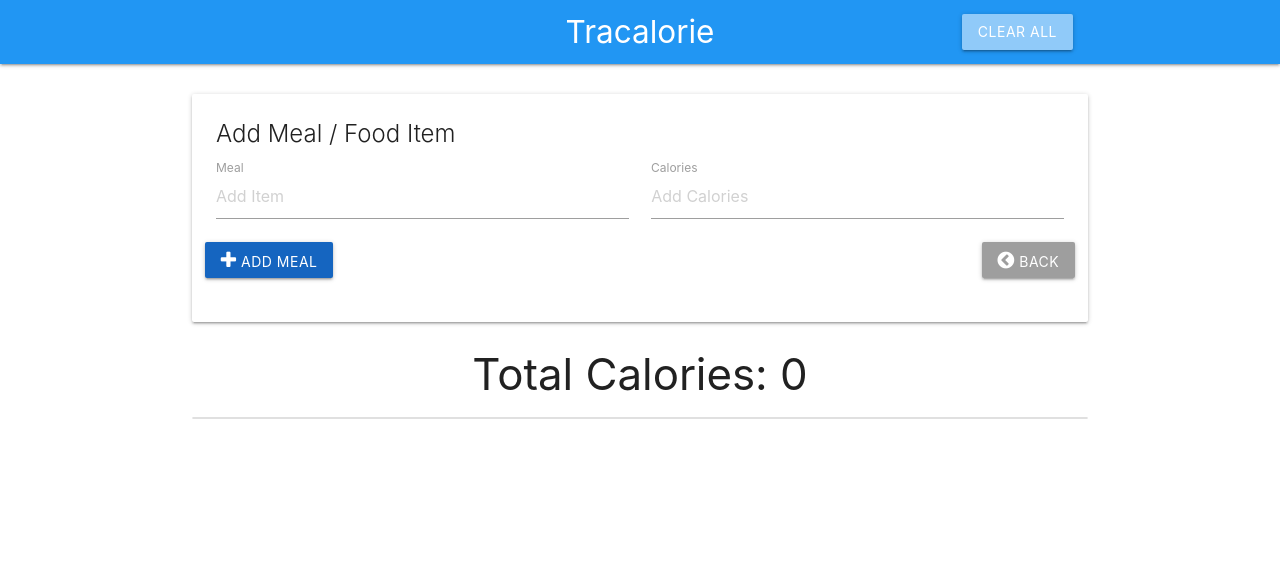
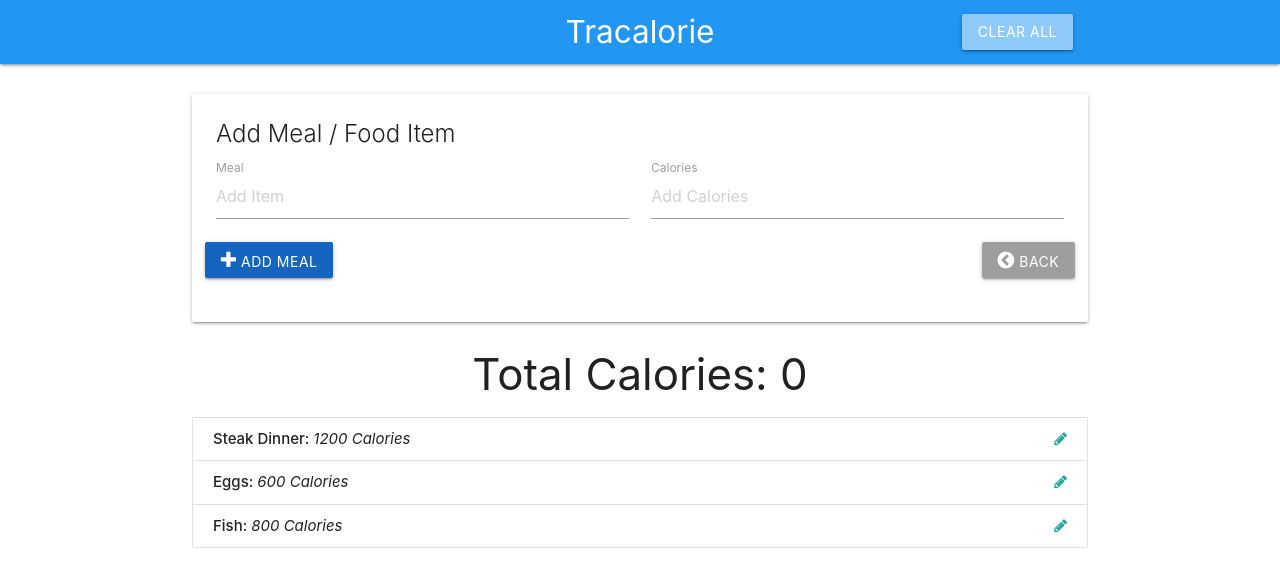
Before and after one commit to xavigu/Tracalorie, a plain HTML site: page index.html in a window 1280 px wide. Drawn offline with nearby package versions, Linux system fonts and the light colour scheme.

Commit message:
Show data items in the UI

```diff
--- a/app.js
+++ b/app.js
@@ -21,6 +21,9 @@ const ItemCtrl = (function () { //Set variable to iffy(immediate invoked functio
     }
     //return para poder ver la data desde el browser (Public methods)
     return{
+        getItems: function () {
+            return data.items;
+        },
         logData: function(){
             return data;
         }
@@ -30,10 +33,26 @@ const ItemCtrl = (function () { //Set variable to iffy(immediate invoked functio
 
 //UI Controller
 const UICtrl = (function () { //Set variable to iffy(immediate invoked function)
-
+    //Object with the id of the list items
+    const UISelectors = {
+        itemList: '#item-list'
+    }
     //Public methods
     return {
+        showItemList: function(items){
+            let html = '';
 
+            items.forEach(item => {
+                html += `<li id="item-${item.id}" class="collection-item">
+                            <strong>${item.name}: </strong><em>${item.calories} Calories</em>
+                            <a href="#" class="secondary-content">
+                                <i class="edit-item fa fa-pencil"></i>
+                            </a>
+                         </li>`
+            });
+            //Insert list items in the ul
+            document.querySelector(UISelectors.itemList).innerHTML= html;
+        }
     }
 
 })();
@@ -45,6 +64,11 @@ const App = (function (ItemCtrl, UICtrl) { //Set variable to iffy(immediate invo
     return {
         init: function(){
             console.log('Initializing app');
+            //Fetch items from data structure
+            const items = ItemCtrl.getItems();
+
+            //Populate list with items
+            UICtrl.showItemList(items);
         }
     }
 })(ItemCtrl, UICtrl);
```
Also changed, not shown: index.html (+3 -3 lines).
